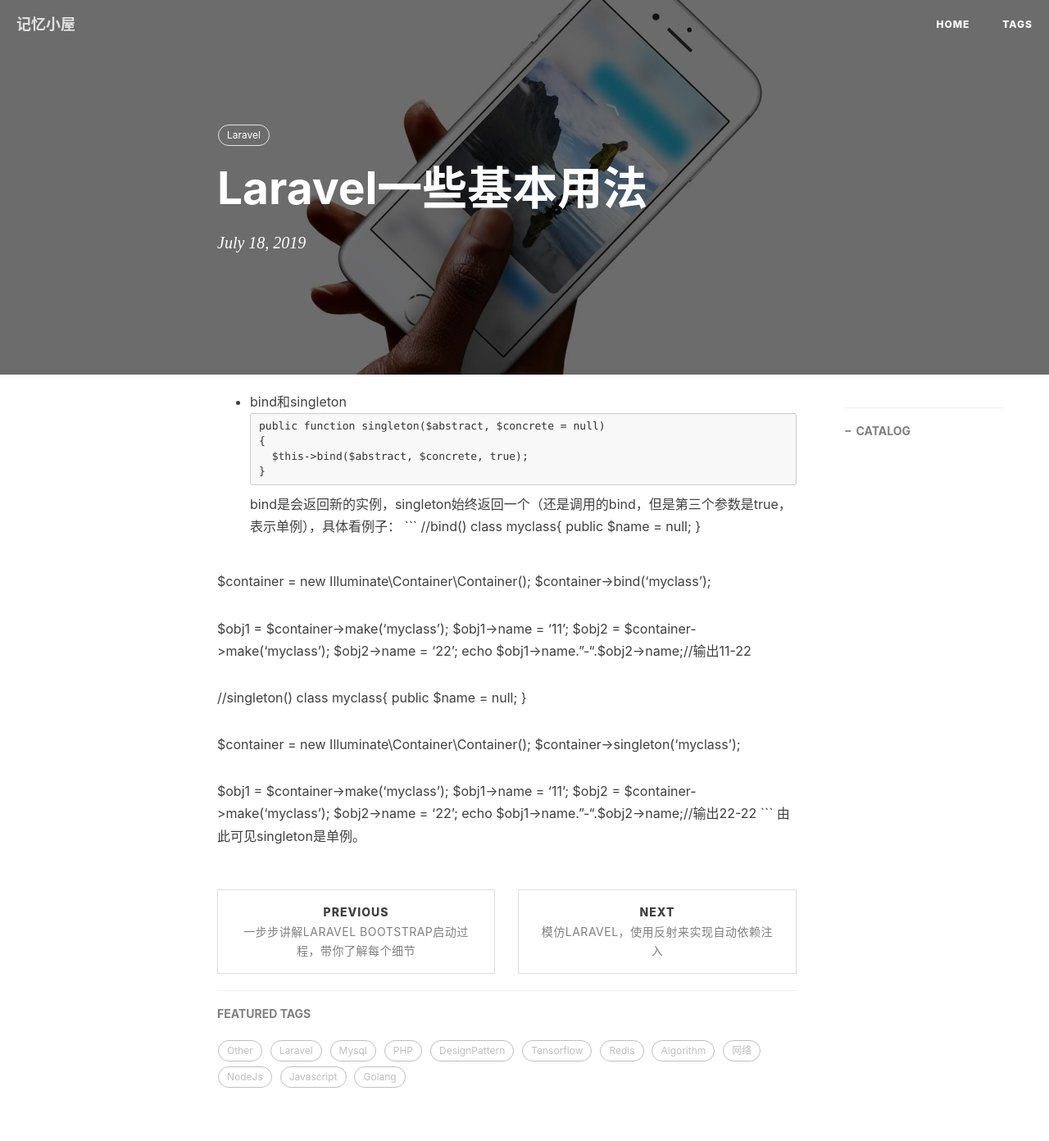
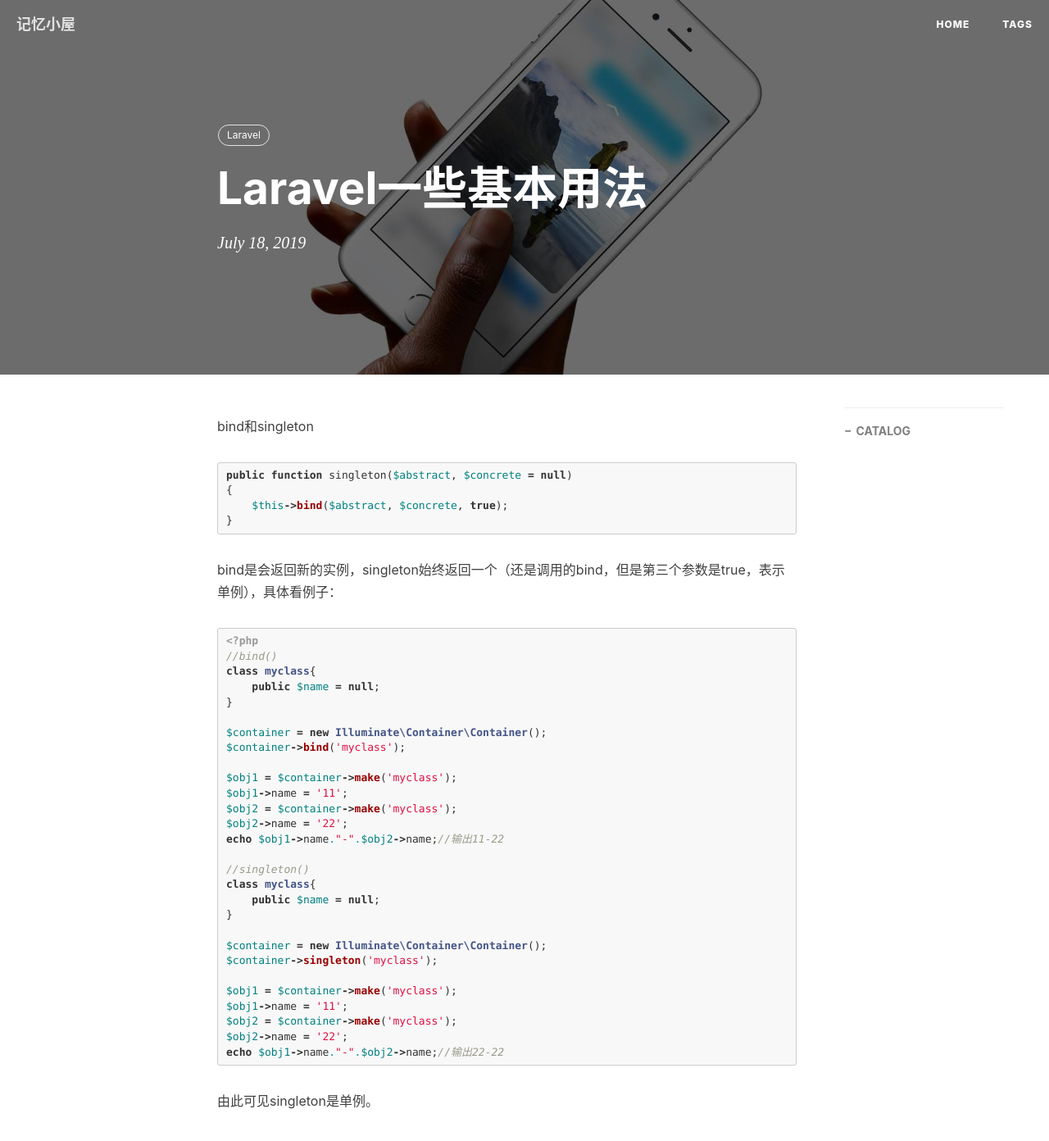
Before and after one commit to TearKnow/blog, a Jekyll site: the page built from _posts/2019-07-18-Laravel一些基本用法.md, in a window 1280 px wide and 1400 px high. Shown: the top 1392 px of the window at 82% size. Built offline with Jekyll 4.4.1, drawn with Linux system fonts in a browser that asks for light colours; comment, search, counter and statistics services are not loaded.

Commit message:
add old posts

````diff
--- a/_posts/2019-07-18-Laravel一些基本用法.md
+++ b/_posts/2019-07-18-Laravel一些基本用法.md
@@ -5,15 +5,16 @@ catalog: true
 tags:
     - Laravel
 ---
-- bind和singleton
-```
+bind和singleton
+```php
 public function singleton($abstract, $concrete = null)
 {
     $this->bind($abstract, $concrete, true);
 }
 ```
 bind是会返回新的实例，singleton始终返回一个（还是调用的bind，但是第三个参数是true，表示单例），具体看例子：
-```
+```php
+<?php
 //bind()
 class myclass{
     public $name = null;
````
